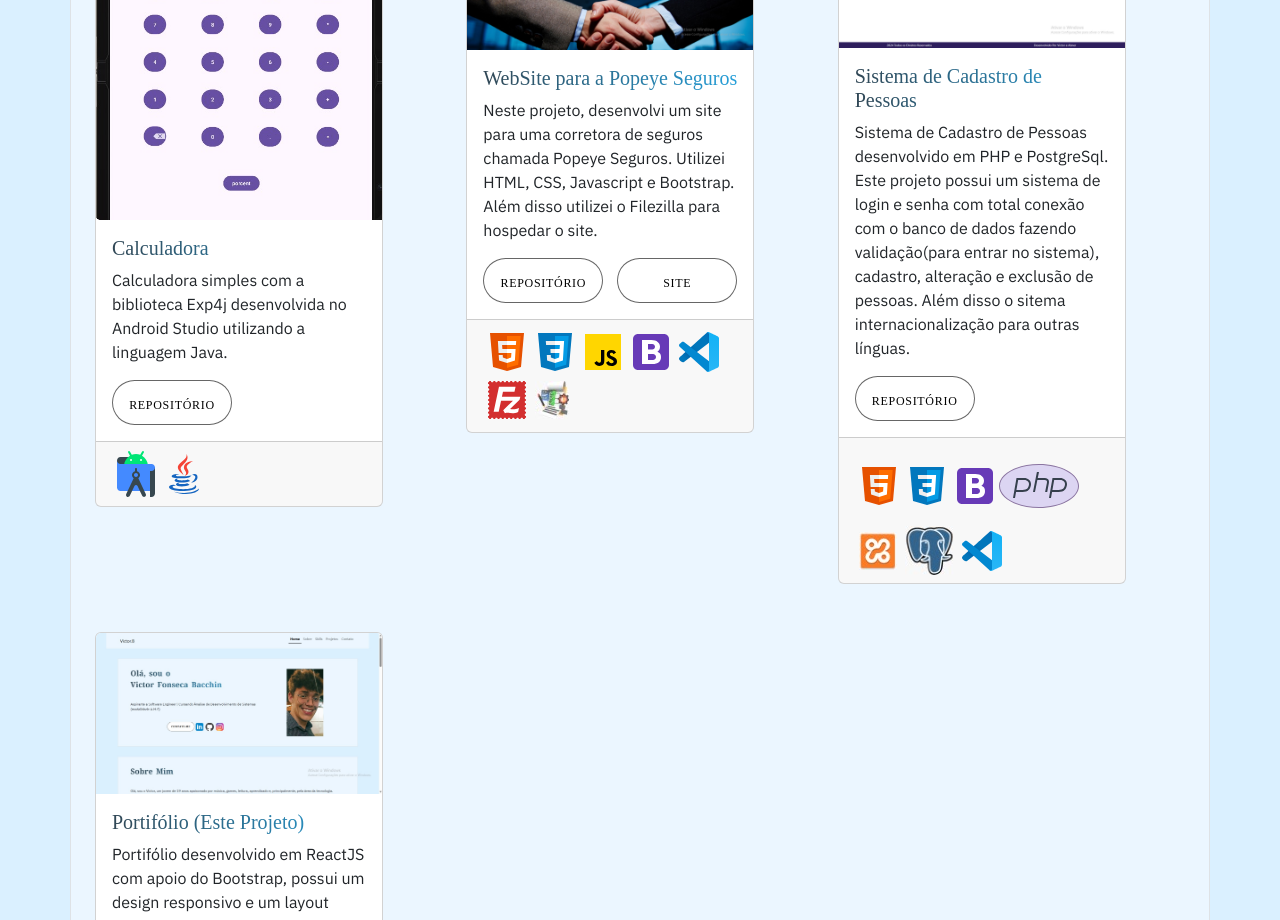
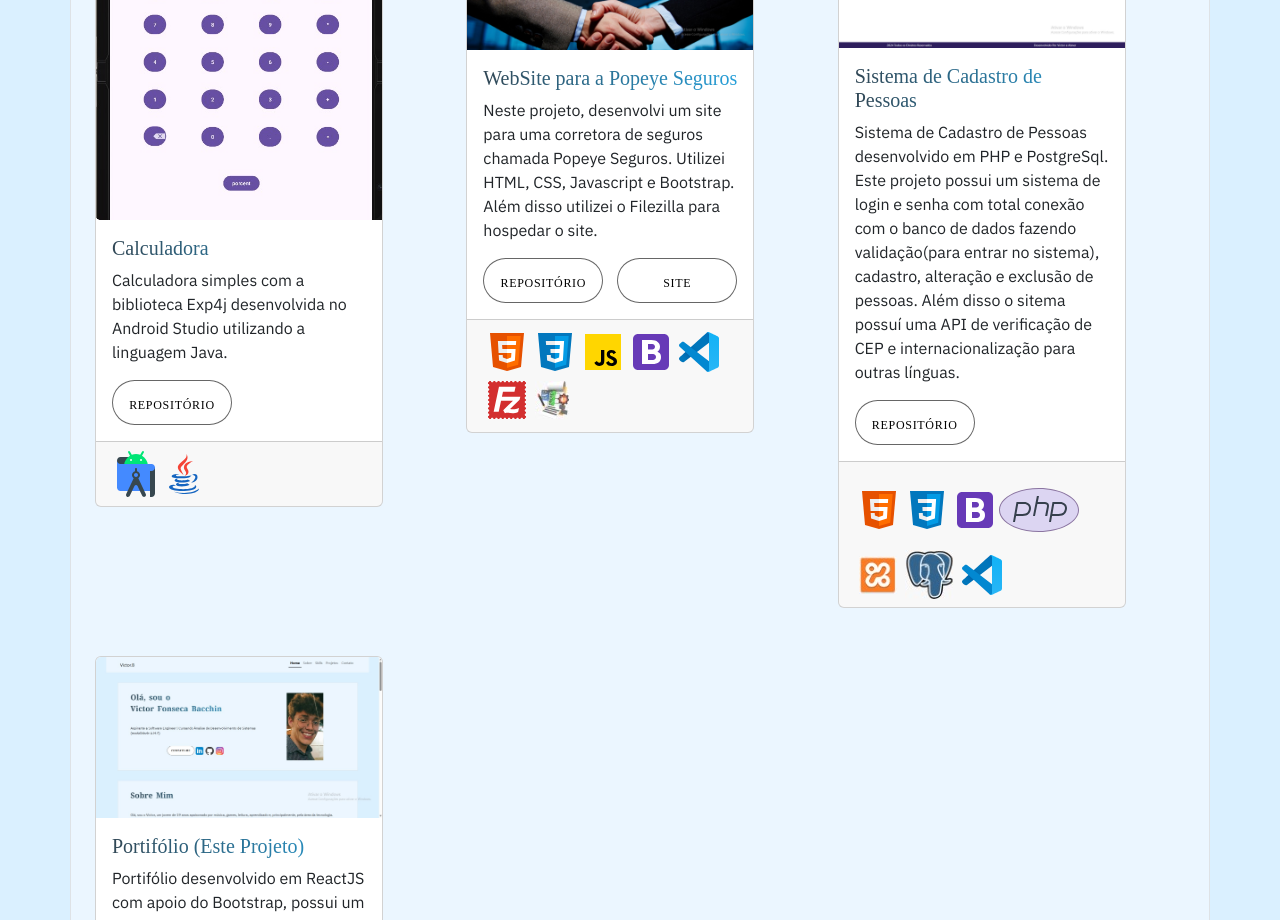
Before and after one commit to Bacchin00/portifolio, a React (Vite) app: page / in a window 1280 px wide. Shown: the part 2000-2920 px from the top of the page. Built offline with nearby package versions, Linux system fonts and the light colour scheme.

Commit message:
Alterações Projeto ERP

```diff
--- a/src/components/Projetos.jsx
+++ b/src/components/Projetos.jsx
@@ -90,7 +90,8 @@
                 <Card.Text className='cardTexto'>
                 Sistema de Cadastro de Pessoas desenvolvido em PHP e PostgreSql. Este projeto possui um sistema
                 de login e senha com total conexão com o banco de dados fazendo validação(para entrar no sistema),
-                cadastro, alteração e exclusão de pessoas. Além disso o sitema internacionalização para outras línguas.
+                cadastro, alteração e exclusão de pessoas. Além disso o sitema possuí uma API de verificação de CEP e
+                internacionalização para outras línguas.
                 </Card.Text>
                 <div className="d-flex justify-content-between">
                   <a className='textoBotao' href="https://github.com/Bacchin00/SistemaERP" target="_blank" rel="noopener noreferrer">
```
